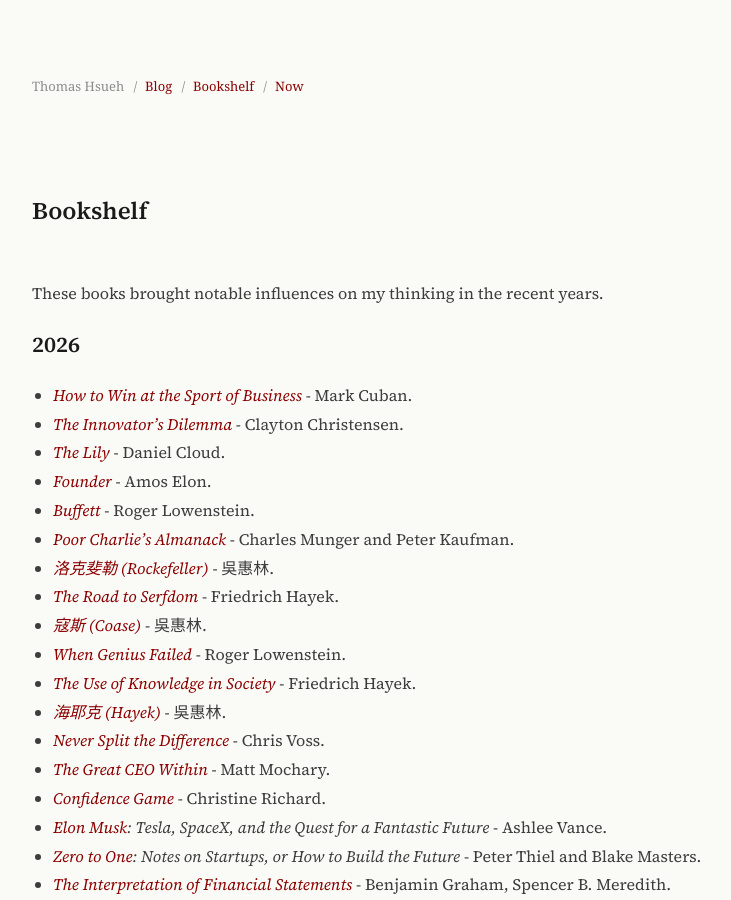
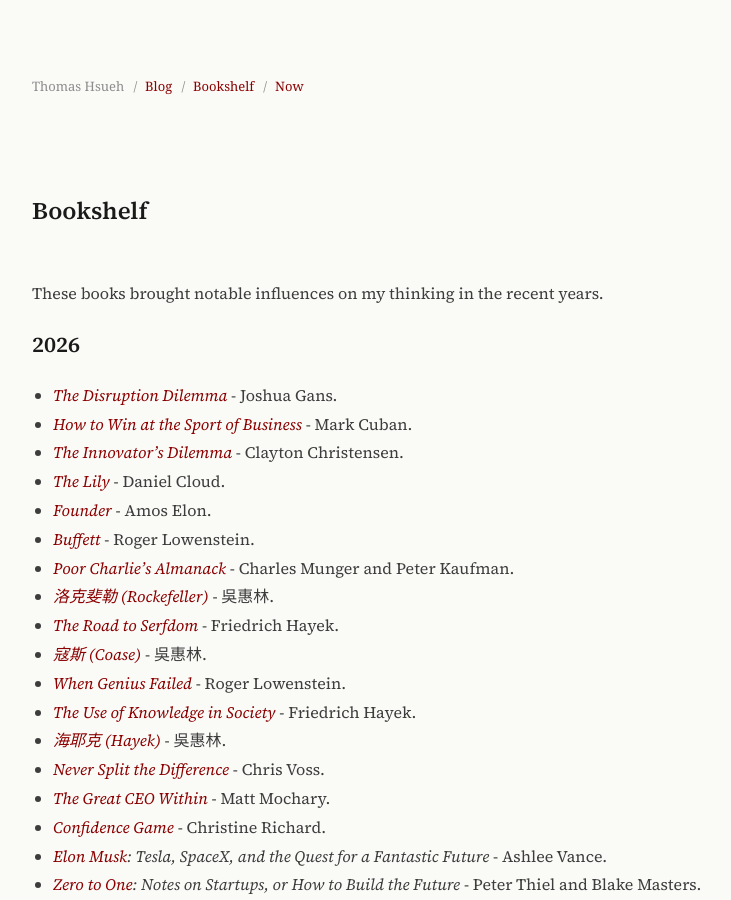
Before and after one commit to guiltygyoza/new-blog, a Jekyll site: the page built from _pages/bookshelf.markdown, in a window 1280 px wide and 900 px high. Shown: the whole window, without its empty margins (238-969 px from the left). Built offline with Jekyll 4.4.1, drawn with Linux system fonts in a browser that asks for light colours.

Commit message:
add book

```diff
--- a/_pages/bookshelf.markdown
+++ b/_pages/bookshelf.markdown
@@ -7,6 +7,7 @@
 These books brought notable influences on my thinking in the recent years.
 
 ## 2026
+- *[The Disruption Dilemma](https://www.goodreads.com/book/show/27310508-the-disruption-dilemma){:target="_blank"}* - Joshua Gans.
 - *[How to Win at the Sport of Business](https://www.goodreads.com/book/show/13344951-how-to-win-at-the-sport-of-business){:target="_blank"}* - Mark Cuban.
 - *[The Innovator's Dilemma](https://www.goodreads.com/book/show/26160019-the-innovator-s-dilemma){:target="_blank"}* - Clayton Christensen.
 - *[The Lily](https://www.goodreads.com/book/show/16044254-the-lily){:target="_blank"}* - Daniel Cloud.
```
